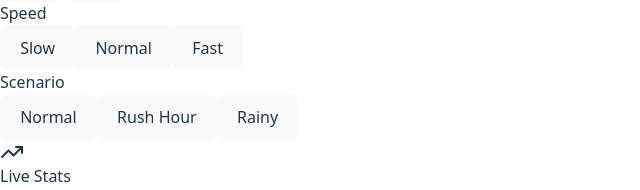
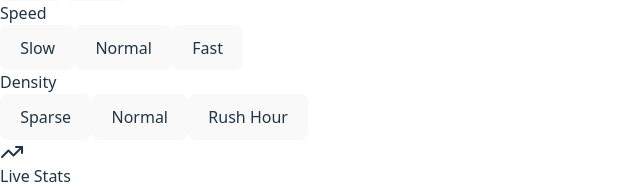
Before and after one commit to ttrang87/trafficflow-frontend, a React (Vite) app: page / in a window 1280 px wide. Shown: the part 892-1082 px from the top of the page, without its empty margins (0-640 px from the left). Built offline with nearby package versions, Linux system fonts and the light colour scheme; no server answers.

Commit message:
Modify density done

```diff
--- a/src/api.js
+++ b/src/api.js
@@ -7,6 +7,7 @@ export const API = {
     GET_CAR:  `${API_BASE}/get-car`,
 
     POST_NEW_SPEED: `${API_BASE}/set-speed-level`,
+    POST_NEW_DENSITY: `${API_BASE}/set-density-level`,
 
     SYSTEM_CHECK: `${API_BASE}/actuator/health`,
     WS_ENDPOINT: `${API_BASE}/ws`
--- a/src/component/control_panel/Simulation.jsx
+++ b/src/component/control_panel/Simulation.jsx
@@ -37,6 +37,29 @@ export default function Simulation() {
             console.error("Network or client error:", error);
         }
     };
+
+    const handleSetNewDensityLevel = async (newLevel) => {
+        try {
+            setScenario(newLevel)
+
+            const response = await fetch(API.POST_NEW_DENSITY, {
+                method: "POST",
+                headers: {
+                    "Content-Type": "application/json",
+                },
+                body: JSON.stringify({ density: newLevel }), // Send as object
+            });
+
+            if (!response.ok) {
+                const errorText = await response.text();
+                console.error("Server error:", errorText);
+            }
+
+        } catch (error) {
+            console.error("Network or client error:", error);
+        }
+    };
+
 
     return (
         <div className="bg-white rounded-lg border border-gray-200 p-4 w-full max-w-md">
@@ -90,12 +113,12 @@ export default function Simulation() {
 
             {/* Scenario Section */}
             <div>
-                <h3 className="text-xs font-medium text-blue-900 mb-3">Scenario</h3>
+                <h3 className="text-xs font-medium text-blue-900 mb-3">Density</h3>
                 <div className="flex gap-2">
-                    {['Normal', 'Rush Hour', 'Rainy'].map((scenarioOption) => (
+                    {['Sparse', 'Normal', 'Rush Hour'].map((scenarioOption) => (
                         <button
                             key={scenarioOption}
-                            onClick={() => setScenario(scenarioOption)}
+                            onClick={() => handleSetNewDensityLevel(scenarioOption)}
                             className={`flex-1 px-2 py-2 rounded-lg text-xs font-medium transition-colors focus:outline-none ${scenario === scenarioOption
                                 ? 'bg-green-100 text-green-800 border border-green-200'
                                 : 'bg-blue-50 text-blue-900 hover:bg-blue-100'
```
